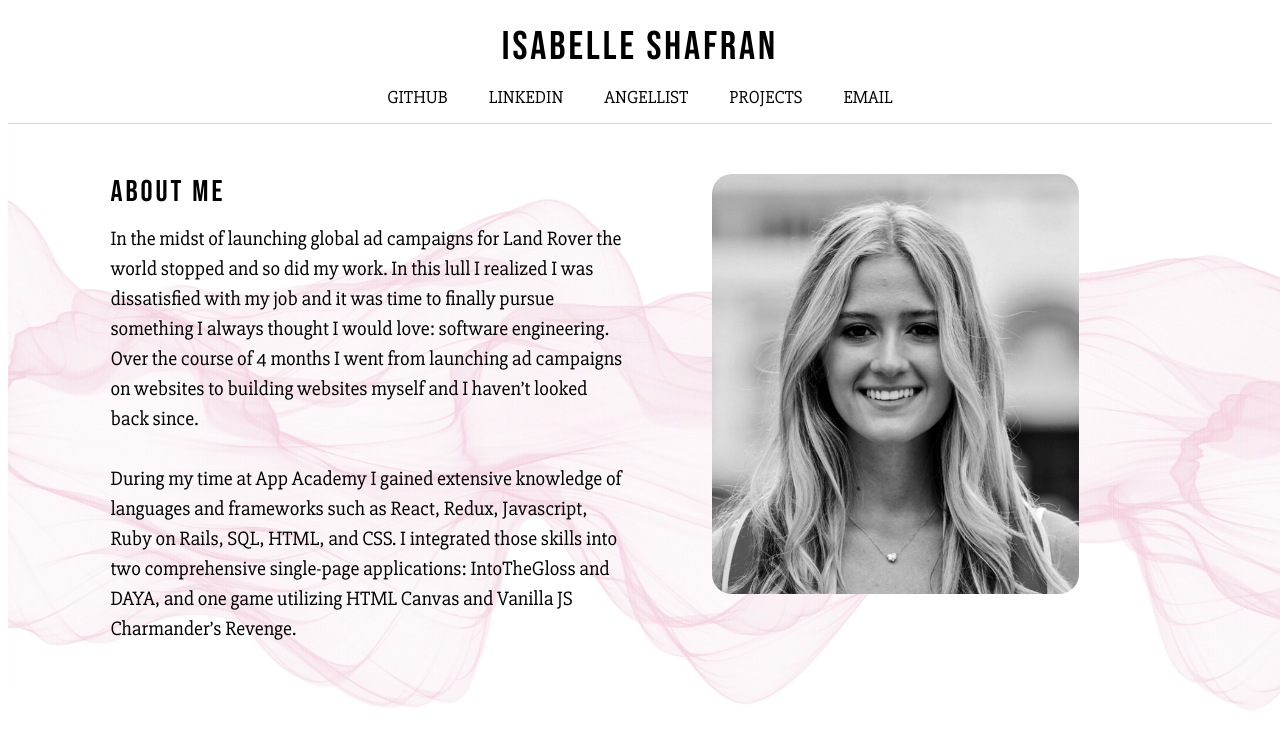
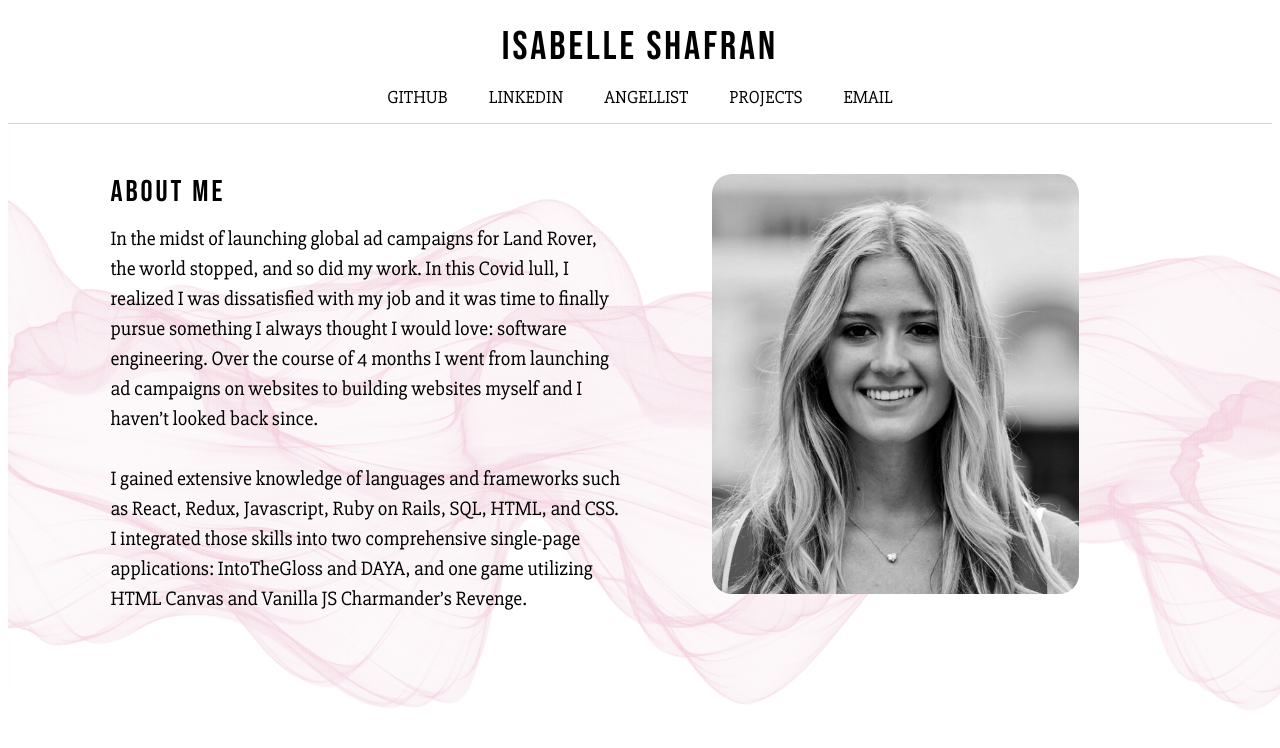
Before and after one commit to Isabelleshafran/isabelle, a React (Create React App) app: page / in a window 1280 px wide. Shown: the top 748 px of the page. Built offline with nearby package versions, Linux system fonts and the light colour scheme.

Commit message:
change working of about me

```diff
--- a/src/components/splash.js
+++ b/src/components/splash.js
@@ -13,19 +13,19 @@ const Splash = () => {
       <span className="aboutme">ABOUT ME</span>
 
       <span className="splash-text">
-        In the midst of launching global ad campaigns for Land Rover the world
-        stopped and so did my work. In this lull I realized I was dissatisfied
+        In the midst of launching global ad campaigns for Land Rover, the world
+        stopped, and so did my work. In this Covid lull, I realized I was dissatisfied
         with my job and it was time to finally pursue something I always thought
         I would love: software engineering. Over the course of 4 months I went
         from launching ad campaigns on websites to building websites myself and
         I haven’t looked back since.
         <br />
         <br />
-        During my time at App Academy I gained extensive knowledge of languages
-        and frameworks such as React, Redux, Javascript, Ruby on Rails, SQL,
-        HTML, and CSS. I integrated those skills into two comprehensive
-        single-page applications: IntoTheGloss and DAYA, and one game utilizing
-        HTML Canvas and Vanilla JS Charmander’s Revenge.
+        I gained extensive knowledge of languages and frameworks such as
+        React, Redux, Javascript, Ruby on Rails, SQL, HTML, and CSS.
+        I integrated those skills into two comprehensive single-page
+        applications: IntoTheGloss and DAYA, and one game utilizing HTML Canvas and
+        Vanilla JS Charmander’s Revenge.
       </span>
 
       <img alt="portfolio" className="profile_photo" src={ProfilePhoto} />
```
Also changed, not shown: 1 other file (tests, documents, lock files or other folders).
